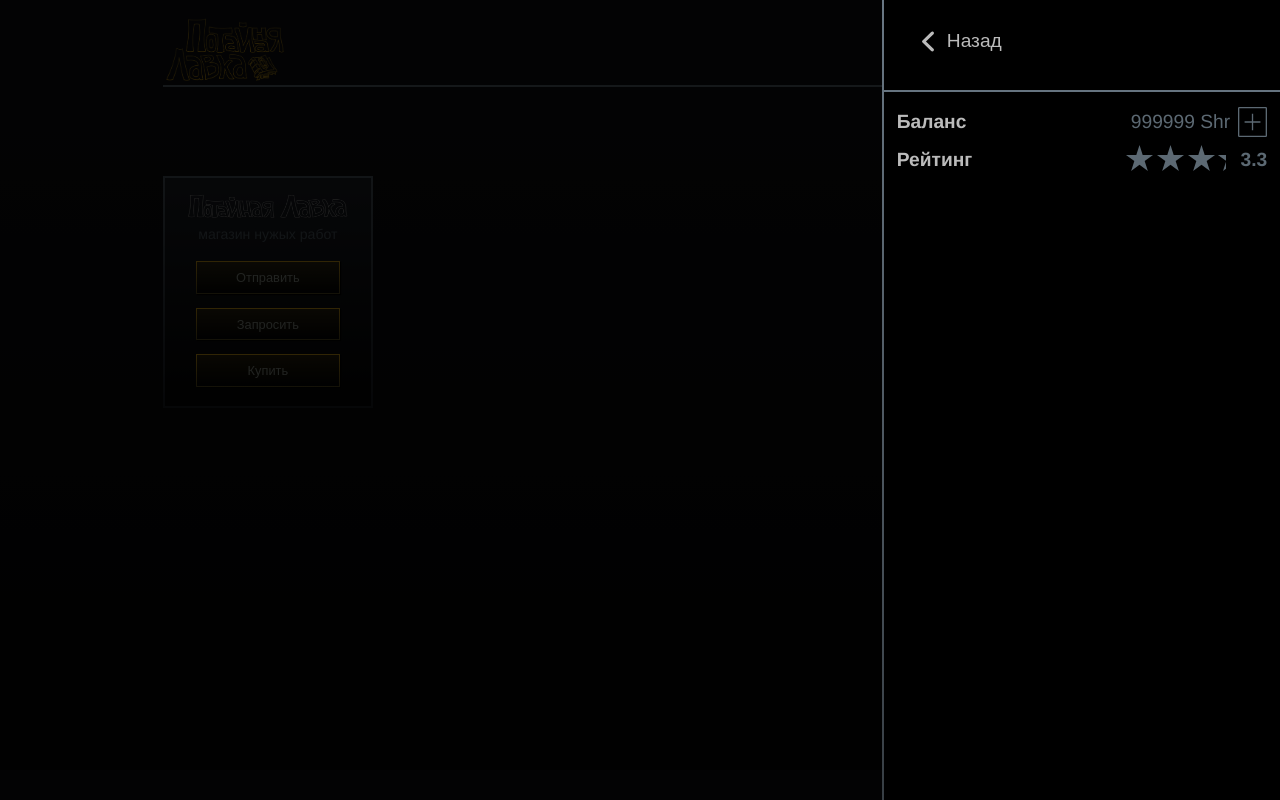
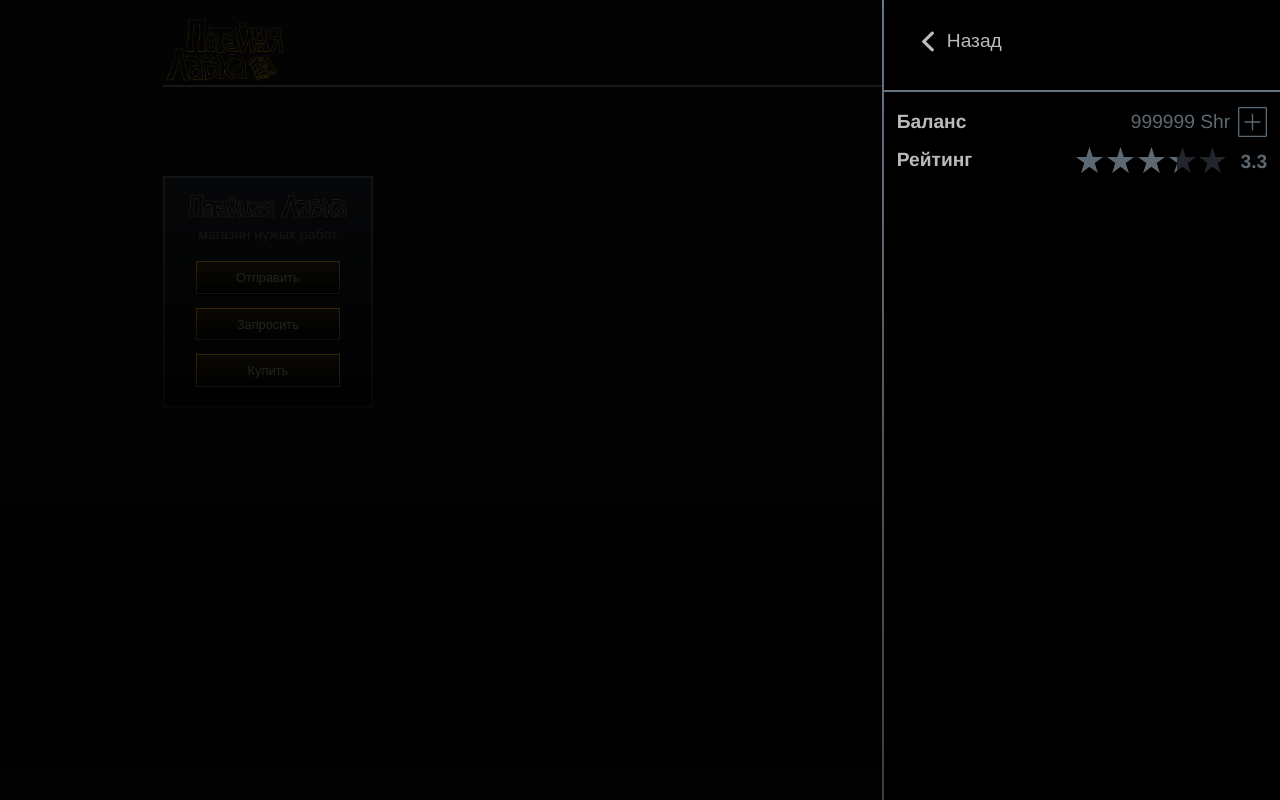
Before and after one commit to akira2709/secretShop, a Vue app: page /profile in a window 1280 px wide. Both pictures are taken after a click on the element "MewingMan". Built offline with nearby package versions, Linux system fonts and the light colour scheme; no server answers.

Commit message:
make rating

```diff
--- a/src/components/Profile.vue
+++ b/src/components/Profile.vue
@@ -37,6 +37,12 @@
 
 
         <div class="rating">
+          <div class="bgStar">
+            <svg width="27" height="26" viewBox="0 0 27 26" fill="none" xmlns="http://www.w3.org/2000/svg" v-for="i in 5" :key="i">
+              <path d="M8.32923 16.0349L0 9.9116H10.3038L13.5 0L16.6962 9.9116H27L18.6708 16.0349L21.8842 26L13.5 19.8363L5.11579 26L8.32923 16.0349Z" fill="#22252C"/>
+            </svg>
+          </div>
+          <div class="stars">
             <div v-for="i in divide(rating).full" :key="i">
               <svg width="27" height="26" viewBox="0 0 27 26" fill="none" xmlns="http://www.w3.org/2000/svg">
                 <path d="M8.32923 16.0349L0 9.9116H10.3038L13.5 0L16.6962 9.9116H27L18.6708 16.0349L21.8842 26L13.5 19.8363L5.11579 26L8.32923 16.0349Z" fill="#5C6973"/>
@@ -45,6 +51,8 @@
             <svg width="27" height="26" viewBox="0 0 27 26" fill="none" xmlns="http://www.w3.org/2000/svg" :style="`margin-left: calc(-0.27 * ${divide(rating).part}px)`">
               <path :style="`transform: translateX(${divide(rating).part}%);`" d="M8.32923 16.0349L0 9.9116H10.3038L13.5 0L16.6962 9.9116H27L18.6708 16.0349L21.8842 26L13.5 19.8363L5.11579 26L8.32923 16.0349Z" fill="#5C6973"/>
             </svg>
+          </div>
+
           <h1>{{rating}}</h1>
         </div>
 
@@ -165,6 +173,14 @@
         margin-left: .8vw;
         color: #5C6973;
       }
+      .bgStar {
+        display: flex;
+        z-index: -1;
+      }
+      .stars {
+        display: flex;
+        position: absolute;
+      }
     }
   }
 </style>
```
Lines whose indentation alone changed are shown as unchanged.
